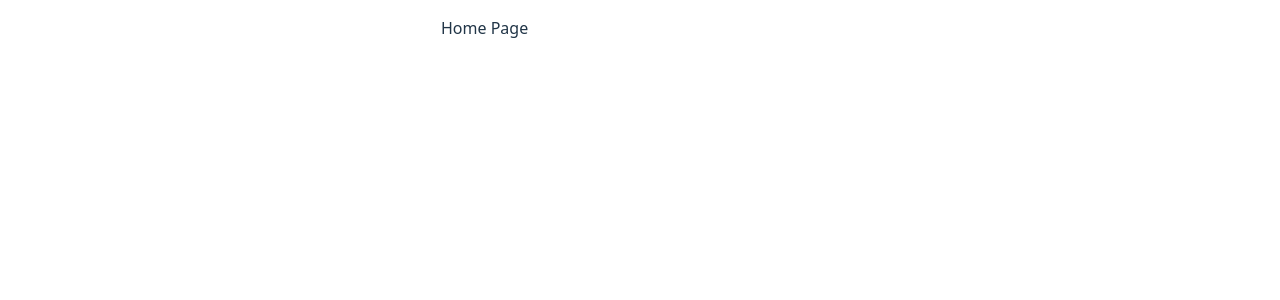
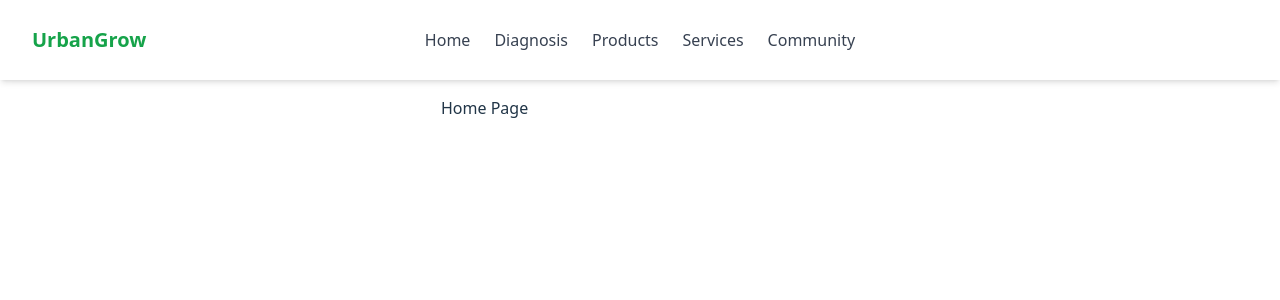
Before and after one commit to VeronicaOtherWorld/urbanGrow, a React (Vite) app: page / in a window 1280 px wide. Shown: the top 300 px of the page. Built offline with nearby package versions, Linux system fonts and the light colour scheme.

Commit message:
add navvar

```diff
--- a/src/components/Navbar.jsx
+++ b/src/components/Navbar.jsx
@@ -0,0 +1,34 @@
+import React from "react";
+import { Link } from "react-router-dom";
+
+const Navbar = () => {
+  return (
+    <div
+      className="fixed top-0 left-0 w-full bg-white shadow-md
+     h-20 flex items-center px-4 md:px-8 z-50"
+    >
+      {/* logo part */}
+      <h1 className="text-xl font-bold text-green-600">UrbanGrow</h1>
+      {/* menus */}
+      <nav className="hidden md:flex gap-6 absolute left-1/2 transform -translate-x-1/2">
+        <Link to="/" className="text-gray-700 hover:text-green-600">
+          Home
+        </Link>
+        <Link to="/diagnosis" className="text-gray-700 hover:text-green-600">
+          Diagnosis
+        </Link>
+        <Link to="/products" className="text-gray-700 hover:text-green-600">
+          Products
+        </Link>
+        <Link to="/services" className="text-gray-700 hover:text-green-600">
+          Services
+        </Link>
+        <Link to="/community" className="text-gray-700 hover:text-green-600">
+          Community
+        </Link>
+      </nav>
+    </div>
+  );
+};
+
+export default Navbar;
--- a/src/layouts/TabLayout.jsx
+++ b/src/layouts/TabLayout.jsx
@@ -1,14 +1,20 @@
 import React from "react";
 import { Outlet, useLocation } from "react-router-dom";
 import BottomTab from "../components/BottomTab";
-
+import Navbar from "../components/Navbar";
 const TabLayout = () => {
   const location = useLocation();
   return (
     <div className="min-h-screen max-w-[430px] mx-auto flex flex-col">
       <div className="flex-1 overflow-y-auto pb-16">
-        <Outlet />
+        {/* top navbar */}
+        <Navbar></Navbar>
+        {/* outlet parts */}
+        <div className="flex-1 mt-20 overflow-y-auto">
+          <Outlet />
+        </div>
       </div>
+      {/* bottom tabs */}
       <BottomTab currentPath={location.pathname} />
     </div>
   );
```
